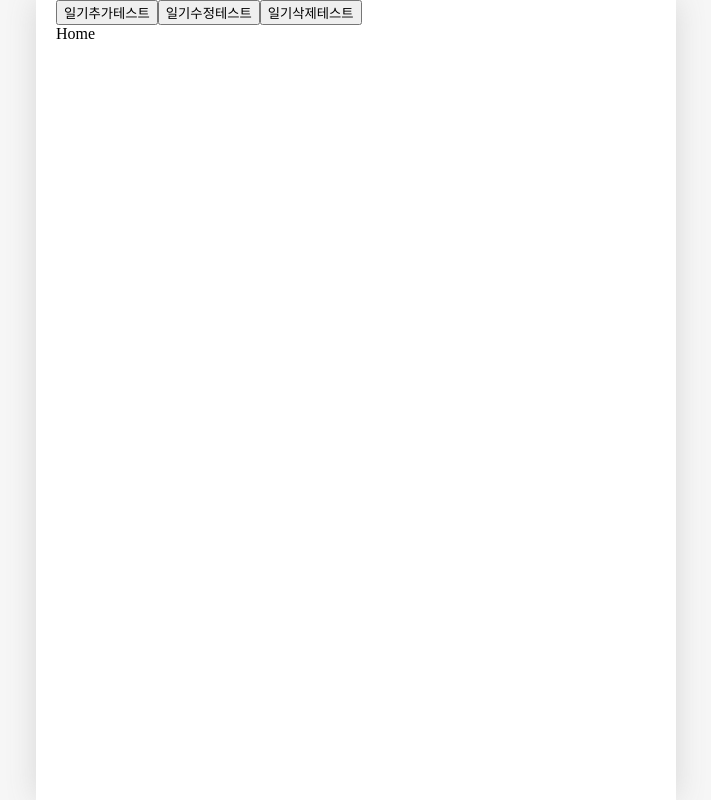
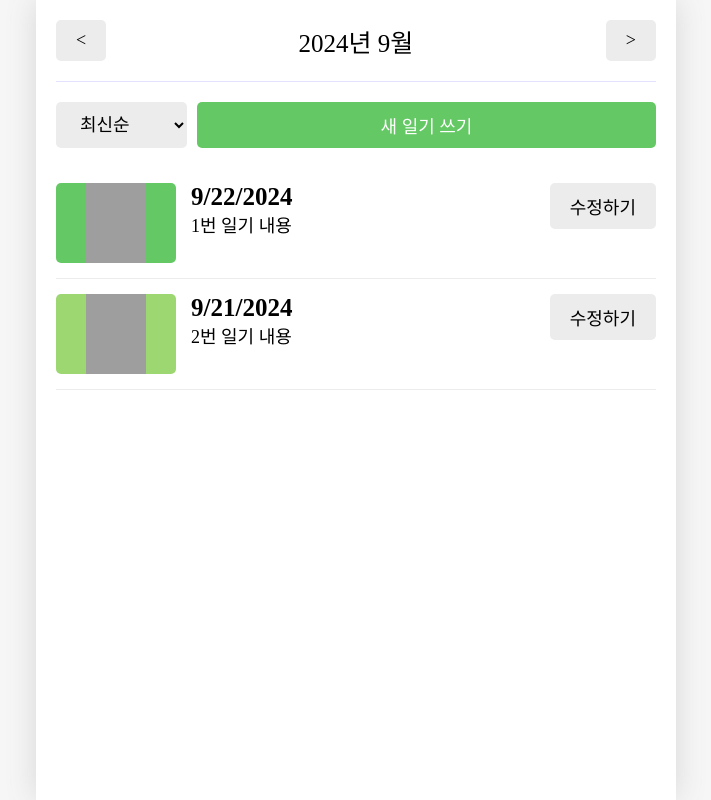
Before and after one commit to Aphfos-Jay/Winterlood_Inflearn, a React (Vite) app in the folder onebite-react/section12 - An Emotional Diary/: page / in a window 1280 px wide. Shown: the whole page, without its empty margins (284-995 px from the left). Built offline with nearby package versions, Linux system fonts and the light colour scheme; grey boxes are pictures that could not be loaded; a web font is replaced by a local one.

Commit message:
Section12 Fourth Commit

```diff
--- a/onebite-react/section12 - An Emotional Diary/src/App.jsx
+++ b/onebite-react/section12 - An Emotional Diary/src/App.jsx
@@ -22,15 +22,21 @@
 const mockData = [
   {
     id: 1,
-    createdDate: new Date().getTime(),
+    createdDate: new Date("2024-09-22").getTime(),
     emotionId: 1,
     content: "1번 일기 내용",
   },
   {
     id: 2,
-    createdDate: new Date().getTime(),
+    createdDate: new Date("2024-09-21").getTime(),
     emotionId: 2,
     content: "2번 일기 내용",
+  },
+  {
+    id: 3,
+    createdDate: new Date("2024-08-21").getTime(),
+    emotionId: 3,
+    content: "3번 일기 내용",
   },
 ];
 
@@ -49,8 +55,8 @@
   }
 }
 
-const DiaryStateContext = createContext();
-const DiaryDispatchContext = createContext();
+export const DiaryStateContext = createContext();
+export const DiaryDispatchContext = createContext();
 
 function App() {
   // const nav = useNavigate(); // Navigate 함수를 이용한 방식
@@ -61,7 +67,7 @@
   // };
 
   const [data, dispatch] = useReducer(reducer, mockData);
-  const idRef = useRef(3);
+  const idRef = useRef(4);
 
   // 새로운 일기 추가
   const onCreate = (createdDate, emotionId, content) => {
@@ -99,27 +105,6 @@
 
   return (
     <>
-      <button
-        onClick={() => {
-          onCreate(new Date().getTime(), 1, "Hello!");
-        }}
-      >
-        일기추가테스트
-      </button>
-      <button
-        onClick={() => {
-          onUpdate(1, new Date().getTime(), 3, "Hello!22 ");
-        }}
-      >
-        일기수정테스트
-      </button>
-      <button
-        onClick={() => {
-          onDelete(1);
-        }}
-      >
-        일기삭제테스트
-      </button>
       <DiaryStateContext.Provider value={data}>
         <DiaryDispatchContext.Provider value={{ onCreate, onUpdate, onDelete }}>
           <Routes>
--- /dev/null
+++ b/onebite-react/section12 - An Emotional Diary/src/components/DiaryItem.css
@@ -0,0 +1,54 @@
+.DiaryItem {
+  display: flex;
+  gap: 15px;
+  justify-content: space-between;
+  padding: 15px 0px;
+  border-bottom: 1px solid rgb(236, 236, 236);
+}
+
+.DiaryItem .img_section {
+  min-width: 120px;
+  height: 80px;
+  display: flex;
+  justify-content: center;
+  cursor: pointer;
+  border-radius: 5px;
+}
+
+.DiaryItem .img_section > img {
+  width: 50%;
+}
+
+.DiaryItem .img_section_1 {
+  background-color: rgb(100, 201, 100);
+}
+.DiaryItem .img_section_2 {
+  background-color: rgb(157, 215, 114);
+}
+.DiaryItem .img_section_3 {
+  background-color: rgb(253, 206, 23);
+}
+.DiaryItem .img_section_4 {
+  background-color: rgb(253, 132, 70);
+}
+.DiaryItem .img_section_5 {
+  background-color: rgb(253, 86, 95);
+}
+
+.DiaryItem .info_section {
+  flex: 1;
+  cursor: pointer;
+}
+
+.DiaryItem .info_section .created_date {
+  font-weight: bold;
+  font-size: 25px;
+}
+
+.DiaryItem .info_section .content {
+  font-size: 18px;
+}
+
+.DiaryItem .button_section {
+  min-width: 70px;
+}
--- /dev/null
+++ b/onebite-react/section12 - An Emotional Diary/src/components/DiaryItem.jsx
@@ -0,0 +1,29 @@
+import getEmotionImage from "../util/get-emotion-image";
+import Button from "./Button";
+import "./DiaryItem.css";
+import { useNavigate } from "react-router-dom";
+
+const DiaryItem = ({ id, createdDate, emotionId, content }) => {
+  const nav = useNavigate();
+  return (
+    <div className="DiaryItem">
+      <div
+        onClick={() => nav(`/diary/${id}`)}
+        className={`img_section img_section_${emotionId}`}
+      >
+        <img src={getEmotionImage(emotionId)} />
+      </div>
+      <div onClick={() => nav(`/diary/${id}`)} className="info_section">
+        <div className="created_date">
+          {new Date(createdDate).toLocaleDateString()}
+        </div>
+        <div className="content">{content}</div>
+      </div>
+      <div className="button_section">
+        <Button text={"수정하기"} onClick={() => nav(`/edit/${id}`)} />
+      </div>
+    </div>
+  );
+};
+
+export default DiaryItem;
--- /dev/null
+++ b/onebite-react/section12 - An Emotional Diary/src/components/DiaryList.css
@@ -0,0 +1,18 @@
+.DiaryList .menu_bar {
+  margin: 20px 0px;
+  display: flex;
+  gap: 10px;
+}
+
+.DiaryList .menu_bar select {
+  background-color: rgb(236, 236, 236);
+  border: none;
+  border-radius: 5px;
+  padding: 10px 20px;
+  font-size: 18px;
+  cursor: pointer;
+}
+
+.DiaryList .menu_bar button {
+  flex: 1;
+}
--- /dev/null
+++ b/onebite-react/section12 - An Emotional Diary/src/components/DiaryList.jsx
@@ -0,0 +1,46 @@
+import "./DiaryList.css";
+import Button from "./Button";
+import DiaryItem from "./DiaryItem";
+import { useNavigate } from "react-router-dom";
+import { useState } from "react";
+
+const DiaryList = ({ data }) => {
+  const nav = useNavigate();
+  const [sortType, setSortType] = useState("latest");
+
+  const onChangeSortType = (e) => {
+    setSortType(e.target.value);
+  };
+
+  const getSortedData = () => {
+    return data.toSorted((a, b) => {
+      if (sortType === "oldest") {
+        return Number(a.createdDate) - Number(b.createdDate);
+      } else {
+        return Number(b.createdDate) - Number(a.createdDate);
+      }
+    });
+  };
+  const sortedData = getSortedData();
+  return (
+    <div className="DiaryList">
+      <div className="menu_bar">
+        <select onChange={onChangeSortType}>
+          <option value={"latest"}>최신순</option>
+          <option value={"oldest"}>오래된 순</option>
+        </select>
+        <Button
+          text="새 일기 쓰기"
+          type={"POSITIVE"}
+          onClick={() => nav("/new")}
+        />
+      </div>
+      <div className="list_wrapper">
+        {sortedData.map((item) => (
+          <DiaryItem key={item.id} {...item} />
+        ))}
+      </div>
+    </div>
+  );
+};
+export default DiaryList;
--- a/onebite-react/section12 - An Emotional Diary/src/pages/Home.jsx
+++ b/onebite-react/section12 - An Emotional Diary/src/pages/Home.jsx
@@ -1,7 +1,55 @@
-import { useSearchParams } from "react-router-dom";
+// import { useSearchParams } from "react-router-dom"; // 쿼리스트링을 사용할 경우 다음과 같이 사용
+import { useState, useContext } from "react";
+import Header from "../components/Header";
+import Button from "../components/Button";
+import DiaryList from "../components/DiaryList";
+import { DiaryStateContext } from "../App";
+
+const getMonthlyData = (pivotDate, data) => {
+  const beginTime = new Date(
+    pivotDate.getFullYear(),
+    pivotDate.getMonth(),
+    1,
+    0,
+    0,
+    0
+  ).getTime();
+  const endTime = new Date(
+    pivotDate.getFullYear(),
+    pivotDate.getMonth() + 1,
+    0,
+    23,
+    59,
+    59
+  ).getTime(); //date 값에 0을 넣으면 이전달의 마지막 나이 설정됨
+  return data.filter(
+    (item) => beginTime <= item.createdDate && item.createdDate <= endTime
+  );
+};
+
 const Home = () => {
-  const [params, setParams] = useSearchParams(); // 쿼리스트링을 사용할 경우 다음과 같이 사용
-  return <div>Home</div>;
+  // const [params, setParams] = useSearchParams(); // 쿼리스트링을 사용할 경우 다음과 같이 사용
+  const data = useContext(DiaryStateContext);
+  const [pivotDate, setPivotDate] = useState(new Date());
+
+  const monthlyData = getMonthlyData(pivotDate, data);
+
+  const onIncreaseMonth = () => {
+    setPivotDate(new Date(pivotDate.getFullYear(), pivotDate.getMonth() + 1));
+  };
+  const onDecreaseMonth = () => {
+    setPivotDate(new Date(pivotDate.getFullYear(), pivotDate.getMonth() - 1));
+  };
+  return (
+    <div>
+      <Header
+        title={`${pivotDate.getFullYear()}년 ${pivotDate.getMonth() + 1}월`}
+        leftchild={<Button text={"<"} onClick={onDecreaseMonth} />}
+        rightchild={<Button text={">"} onClick={onIncreaseMonth} />}
+      />
+      <DiaryList data={monthlyData} />
+    </div>
+  );
 };
 
 export default Home;
```
